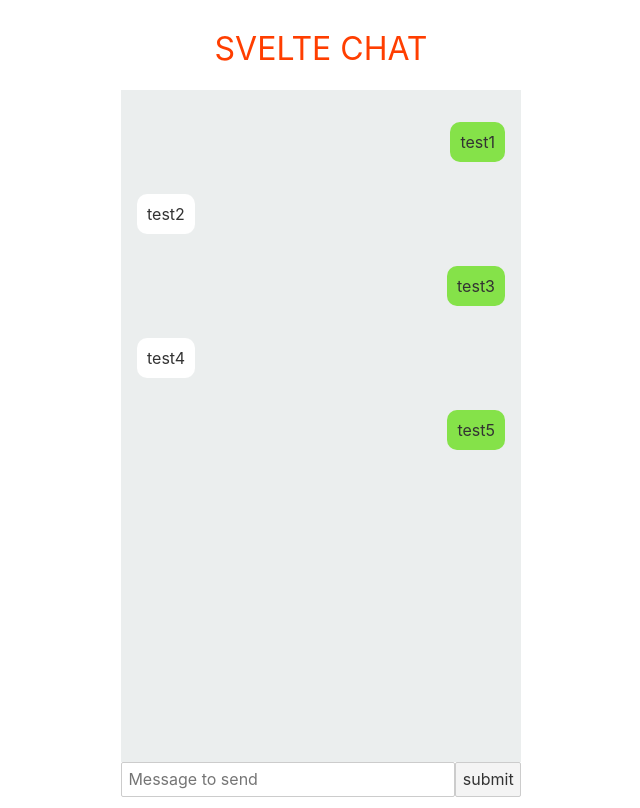
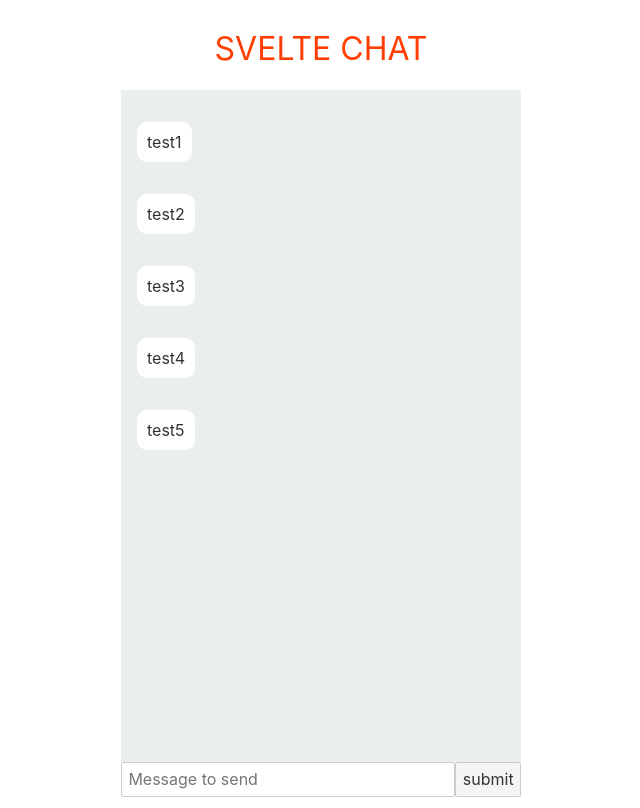
Before and after one commit to snyt45/svelte-chat, a Svelte app in the folder client/: page / in a window 1280 px wide. Shown: the whole page, without its empty margins (319-959 px from the left). Built offline with nearby package versions, Linux system fonts and the light colour scheme.

Commit message:
currentUserIdを取得する実装を追加

```diff
--- a/client/src/App.svelte
+++ b/client/src/App.svelte
@@ -1,6 +1,7 @@
 <script lang="ts">
   import Message from './components/Message.svelte';
   import MessageForm from './components/MessageForm.svelte';
+  import { getUserId } from './lib/getUserId';
   let messages: { userId: string; message: string }[] = []
   let testDate = [
     { userId: "test0001", message: "test1"},
@@ -9,7 +10,7 @@
     { userId: "test0002", message: "test4"},
     { userId: "test0001", message: "test5"}
   ]
-  let currentUserId = "test0001"
+  const currentUserId = getUserId()
   messages = testDate
 </script>
 
--- /dev/null
+++ b/client/src/lib/getUserId.ts
@@ -0,0 +1,9 @@
+export const getUserId = (): string => {
+  let id = localStorage.getItem('sample-chat-userId')
+  if(id) {
+    return id
+  }
+  id = Math.random().toString(32).substring(2)
+  localStorage.setItem('sample-chat-userId', id)
+  return id
+}
```
